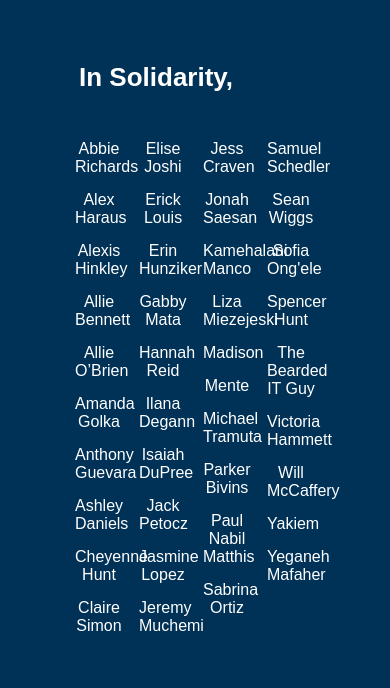
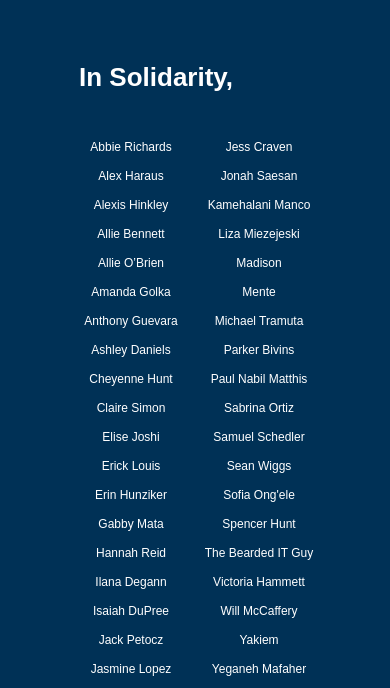
Before and after one commit to genzforchange/AECJ, a plain HTML site: page index.html in a window 390 px wide. Shown: the part 5653-6341 px from the top of the page. Drawn offline with nearby package versions, Linux system fonts and the light colour scheme; a web font is replaced by a local one.

Commit message:
mobile updates

```diff
--- a/index.html
+++ b/index.html
@@ -4,13 +4,40 @@
 <head>
   <meta charset="utf-8">
   <meta name="viewport" content="width=device-width">
-  <title>Creators for AECJ</title>
+  <title>Creators Against Amazon</title>
   <link rel="apple-touch-icon" sizes="180x180" href="/apple-touch-icon.png">
   <link rel="icon" type="image/png" sizes="32x32" href="assets/AECJ Favicon 32x32_2.png">
   <link rel="icon" type="image/png" sizes="16x16" href="assets/AECJ Favicon 16x16_2.png">
   <link rel="manifest" href="/site.webmanifest">
   <link href="style.css" rel="stylesheet" type="text/css" />
   <script src="https://cdn.jsdelivr.net/npm/d3@7"></script>
+
+
+  <!-- Primary Meta Tags -->
+  <title>Creators Against Amazon | Gen-Z for Change</title>
+  <meta name="title" content="Creators Against Amazon | Gen-Z for Change">
+  <meta name="description" content="Amazon Employees for Climate Justice (AECJ) are calling on Amazon to take responsibility for the impact of its AI and climate policies. By signing this pledge, you stand with Amazon workers demanding a safer, fairer, and more sustainable future. You pledge not to work with or promote Amazon until it meets the demands outlined in their open letter. Every signature shows Amazon that creators and influencers stand with workers, not corporate greed.">
+
+  <!-- Open Graph / Facebook -->
+  <meta property="og:type" content="website">
+  <meta property="og:url" content="gz4c.org/AECJ">
+  <meta property="og:title" content="Creators Against Amazon | Gen-Z for Change">
+  <meta property="og:description" content="Amazon Employees for Climate Justice (AECJ) are calling on Amazon to take responsibility for the impact of its AI and climate policies. By signing this pledge, you stand with Amazon workers demanding a safer, fairer, and more sustainable future. You pledge not to work with or promote Amazon until it meets the demands outlined in their open letter. Every signature shows Amazon that creators and influencers stand with workers, not corporate greed.">
+  <meta property="og:image" content="https://i.ibb.co/zHGkTrjd/AECJ-Meta-Tag-1.png">
+  <!-- Twitter -->
+  <meta property="twitter:card" content="summary_large_image">
+  <meta property="twitter:url" content="gz4c.org/AECJ">
+  <meta property="twitter:title" content="Creators Against Amazon | Gen-Z for Change">
+  <meta property="twitter:description" content="Amazon Employees for Climate Justice (AECJ) are calling on Amazon to take responsibility for the impact of its AI and climate policies. By signing this pledge, you stand with Amazon workers demanding a safer, fairer, and more sustainable future. You pledge not to work with or promote Amazon until it meets the demands outlined in their open letter. Every signature shows Amazon that creators and influencers stand with workers, not corporate greed.">
+  <meta property="twitter:image" content="https://i.ibb.co/zHGkTrjd/AECJ-Meta-Tag-1.png">
+
+  <!-- Optional Meta Tags -->
+  <meta name="keywords" content="">
+  <meta name="robots" content="index, follow">
+  <meta http-equiv="Content-Type" content="text/html; charset=">
+  <meta name="language" content="">
+  <meta name="revisit-after" content=" days">
+  <meta name="author" content="">
 </head>
 
 <body>
--- a/style.css
+++ b/style.css
@@ -350,8 +350,22 @@ li {
   margin: -50px 25px 0 25px;
 }
 
+/* ul.signs {
+  columns: 4;
+  -webkit-columns: 4;
+  -moz-columns: 4;
+  column-gap: 1.25rem;
+}
 
-
+ul.signs li {
+  display: block;
+  break-inside: avoid;
+  -webkit-column-break-inside: avoid;
+  -moz-column-break-inside: avoid;
+  overflow-wrap: anywhere;
+  word-break: break-word;
+  hyphens: auto;
+  line-height: 1.3; */
 
 @media screen and (max-width: 1024px) {
   h1 {
@@ -387,6 +401,12 @@ li {
     margin: 40px 40px;
     flex-direction: column;
     padding: 20px;
+  }
+
+  ul.signs {
+    columns: 3;
+    -webkit-columns: 3;
+    -moz-columns: 3;
   }
 
   .header {
@@ -429,6 +449,24 @@ li {
     width: 100px;
     height: 100px;
   }
+
+  ul.signs {
+    columns: 2;
+    -webkit-columns: 2;
+    -moz-columns: 2;
+    column-gap: 1rem;
+  }
+
+  ul.signs li {
+    font-size: 12px;
+  }
+
+  /* ul.signs {
+    display: grid;
+    grid-template-columns: repeat(2, minmax(10rem, 1fr));
+    gap: 0.5rem 1rem;
+    columns: unset;
+  } */
 
   .action-box {
     margin: 20px 20px;
```
